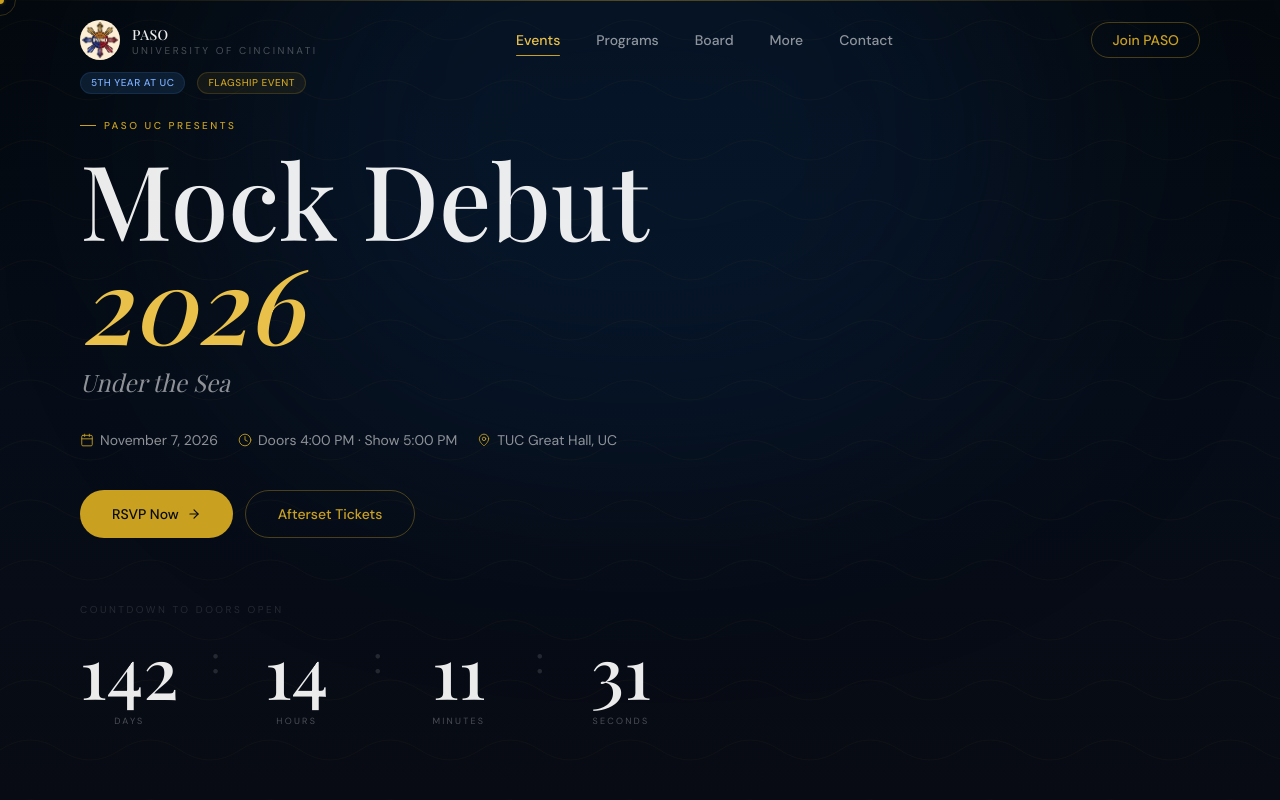
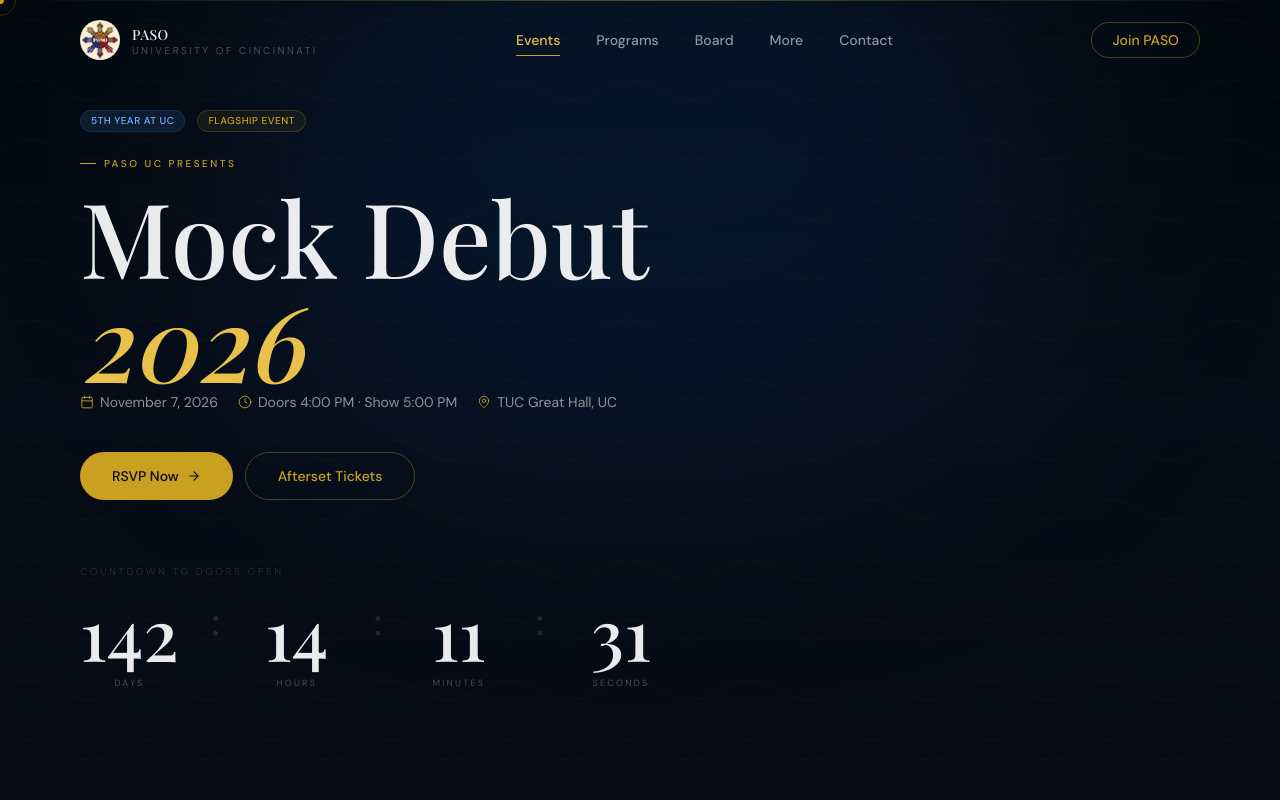
Before and after one commit to dundy101/ucpaso, a Next.js app: page /events/mock-debut in a window 1280 px wide. Shown: the top 800 px of the page. Built offline with nearby package versions, Linux system fonts and the light colour scheme; a web font is replaced by a local one.

Commit message:
remove under the sea

```diff
--- a/src/app/events/mock-debut/page.tsx
+++ b/src/app/events/mock-debut/page.tsx
@@ -81,11 +81,6 @@
               </h1>
             </FadeIn>
 
-            <FadeIn delay={0.22}>
-              <p className="text-[var(--text-2)] text-xl lg:text-2xl font-display italic mt-3 mb-8">
-                Under the Sea
-              </p>
-            </FadeIn>
 
             {/* Event quick facts */}
             <FadeIn delay={0.3}>
```
Also changed, not shown: tsconfig.json (+37 -10 lines), 1 other file (tests, documents, lock files or other folders).
